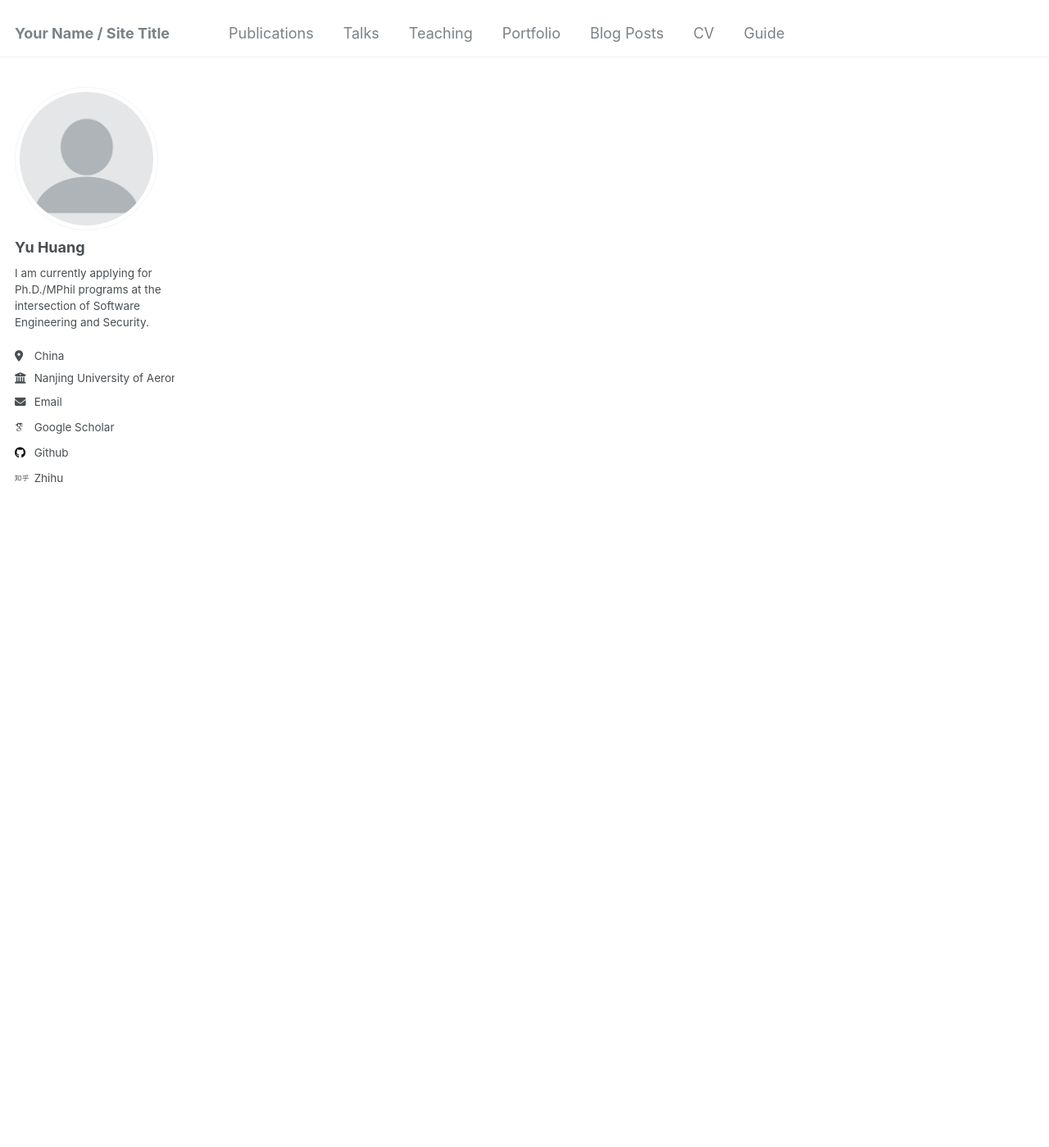
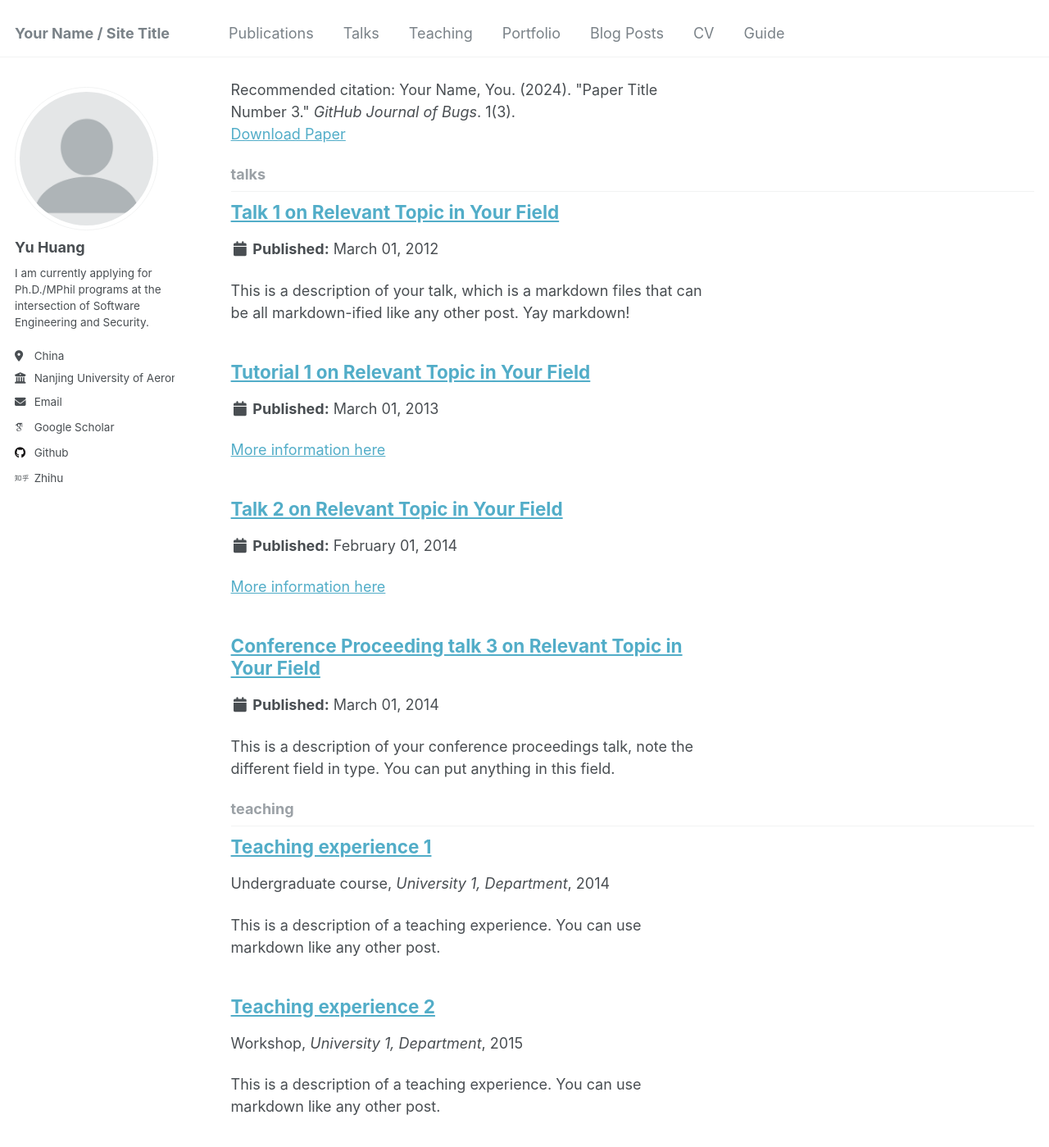
Before and after one commit to fatmo666/fatmo666.github.io, a Jekyll site: the page built from _pages/collection-archive.html, in a window 1280 px wide and 1400 px high, scrolled down 2409 px. Shown: the whole window at 82% size. Built offline with Jekyll 4.4.1, drawn with Linux system fonts in a browser that asks for light colours; some web fonts are replaced; some of the changed lines change nothing that is shown; some of the changed text lies outside the part shown.

Commit message:
Update _config.yml

```diff
--- a/_config.yml
+++ b/_config.yml
@@ -178,17 +178,17 @@ kramdown:
 
 # These settings control the types of collections used by the template
 collections:
-  # teaching:
-    # output: false
-    # permalink: /:collection/:path/
+  teaching:
+    output: true
+    permalink: /:collection/:path/
   publications:
     output: true
     permalink: /:collection/:path/
   portfolio:
-    output: false
+    output: true
     permalink: /:collection/:path/
   talks:
-    output: false
+    output: true
     permalink: /:collection/:path/
 
 
```
